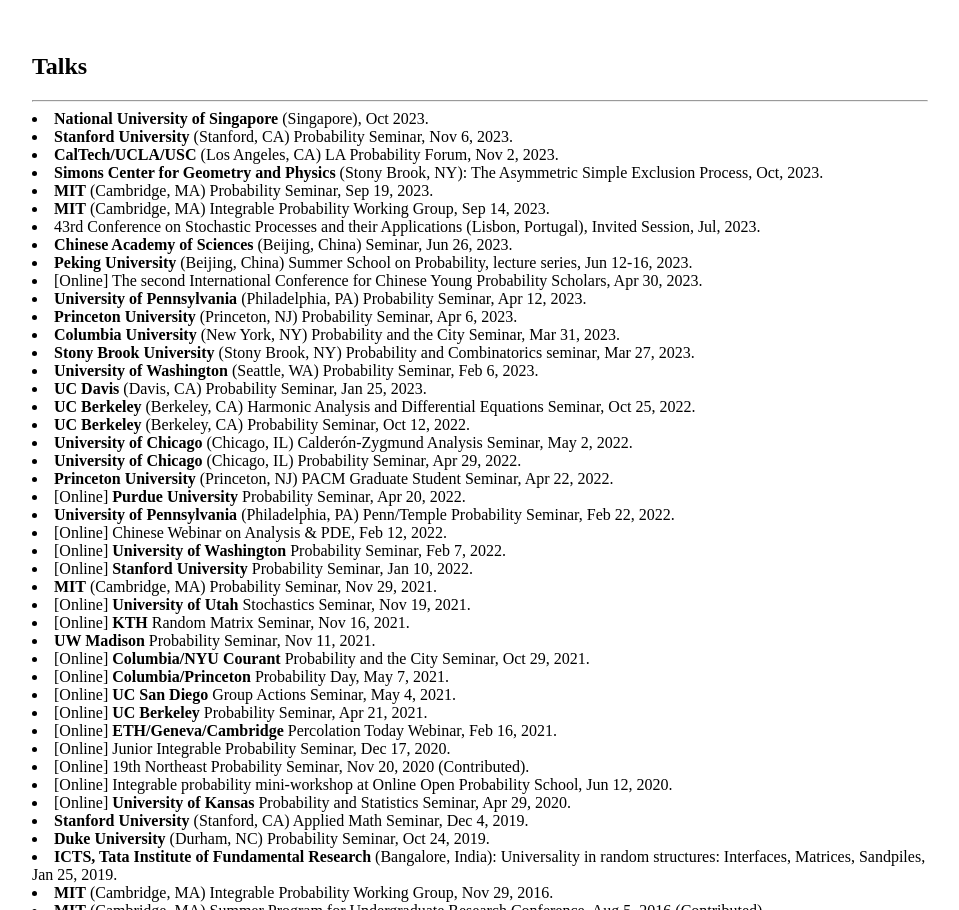
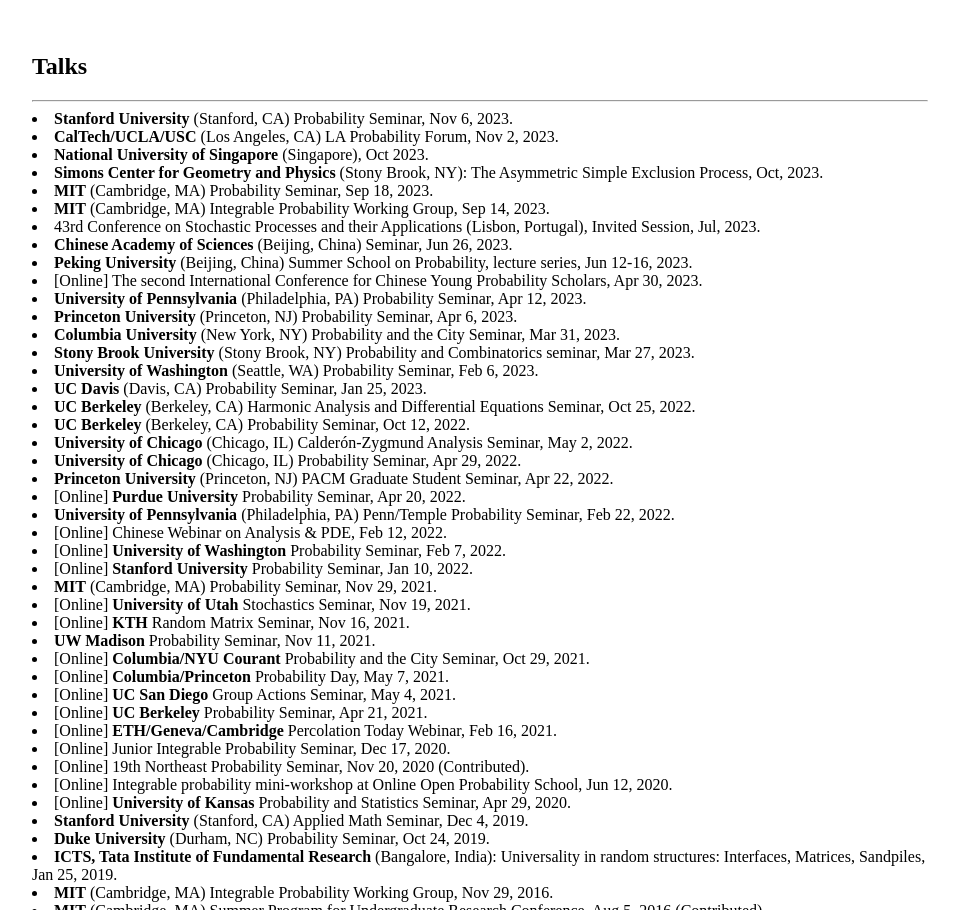
Before and after one commit to lingfuzPU/lingfuzPU.github.io, a plain HTML site: page index.html in a window 1280 px wide. Shown: the part 2459-3369 px from the top of the page, without its empty margins (160-1119 px from the left). Drawn offline with nearby package versions, Linux system fonts and the light colour scheme.

Commit message:
Update index.html

```diff
--- a/index.html
+++ b/index.html
@@ -489,11 +489,11 @@
 
 <H2>Talks</H2>
 <hr>
-<li><b>National University of Singapore</b> (Singapore), Oct 2023.</li>
 <li><b>Stanford University</b> (Stanford, CA) Probability Seminar, Nov 6, 2023.</li>
 <li><b>CalTech/UCLA/USC</b> (Los Angeles, CA) LA Probability Forum, Nov 2, 2023.</li>
+<li><b>National University of Singapore</b> (Singapore), Oct 2023.</li>
 <li><b>Simons Center for Geometry and Physics</b> (Stony Brook, NY): The Asymmetric Simple Exclusion Process, Oct, 2023.</li>
-<li><b>MIT</b> (Cambridge, MA) Probability Seminar, Sep 19, 2023.</li>
+<li><b>MIT</b> (Cambridge, MA) Probability Seminar, Sep 18, 2023.</li>
 <li><b>MIT</b> (Cambridge, MA) Integrable Probability Working Group, Sep 14, 2023.</li>
 <li>43rd Conference on Stochastic Processes and their Applications (Lisbon, Portugal), Invited Session, Jul, 2023.</li>
 <li><b>Chinese Academy of Sciences</b> (Beijing, China) Seminar, Jun 26, 2023.</li>
```
